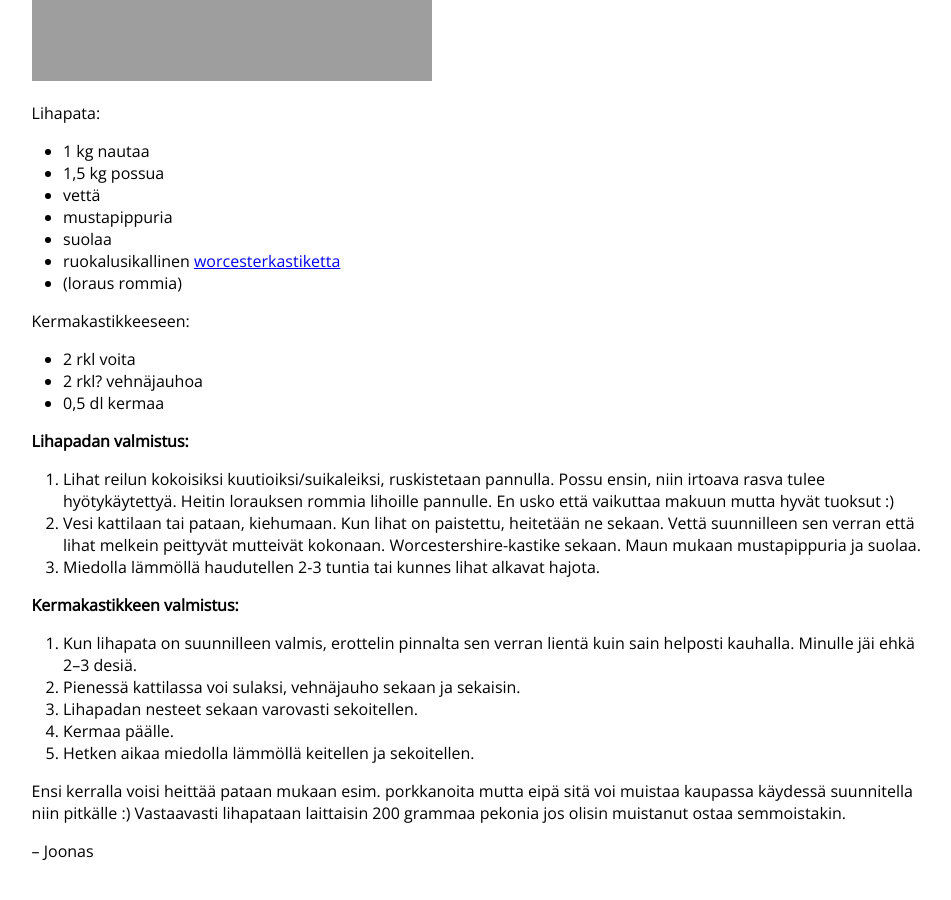
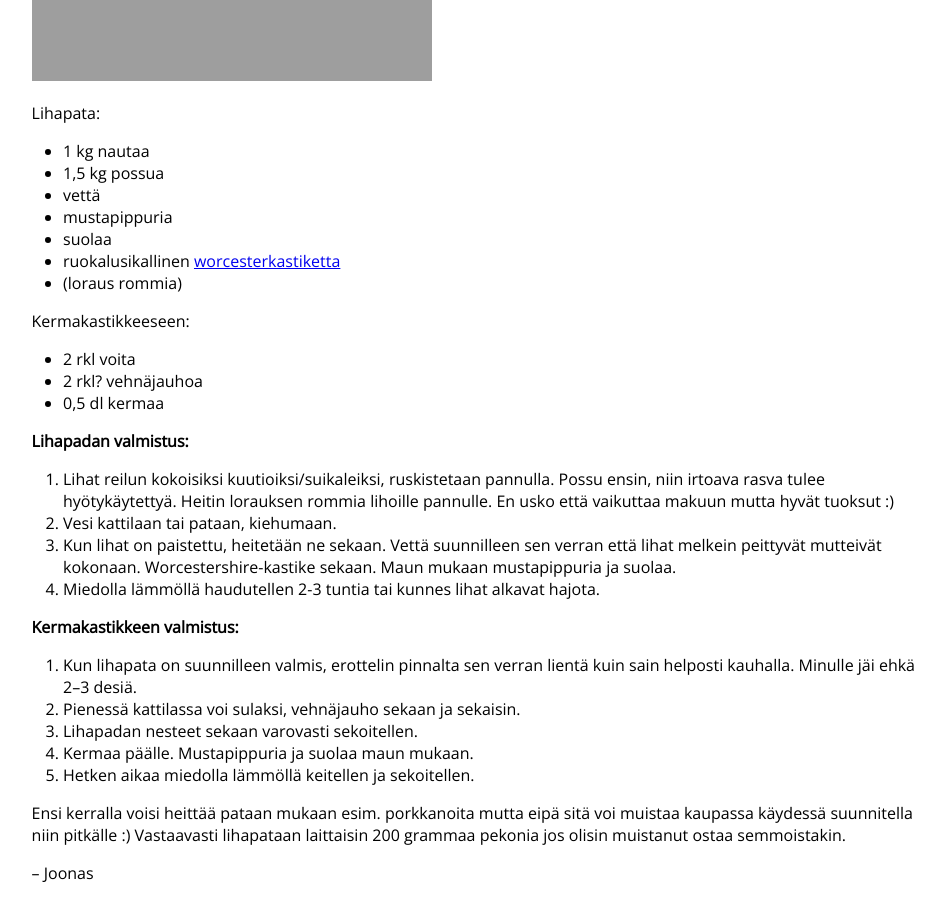
Before and after one commit to joneskoo/joneskoo.yx.fi, a Jekyll site: the page built from blog/_posts/reseptit/2014-04-13-lihapata.markdown, in a window 1280 px wide and 900 px high, scrolled down 715 px. Shown: the whole window, without its empty margins (167-1118 px from the left). Built offline with Jekyll 4.4.1, drawn with Linux system fonts in a browser that asks for light colours; Markdown is read by kramdown in place of the engine named in the settings; before the commit the page ends 1593 px from its top, so only the background shows below that.

Commit message:
Reseptin muunnelma

```diff
--- a/blog/_posts/reseptit/2014-04-13-lihapata.markdown
+++ b/blog/_posts/reseptit/2014-04-13-lihapata.markdown
@@ -39,7 +40,7 @@ Kermakastikkeeseen:
  1. Kun lihapata on suunnilleen valmis, erottelin pinnalta sen verran lientä kuin sain helposti kauhalla. Minulle jäi ehkä 2–3 desiä.
  1. Pienessä kattilassa voi sulaksi, vehnäjauho sekaan ja sekaisin.
  1. Lihapadan nesteet sekaan varovasti sekoitellen.
- 1. Kermaa päälle.
+ 1. Kermaa päälle. Mustapippuria ja suolaa maun mukaan.
  1. Hetken aikaa miedolla lämmöllä keitellen ja sekoitellen.
 
 Ensi kerralla voisi heittää pataan mukaan esim. porkkanoita mutta eipä sitä voi muistaa kaupassa käydessä suunnitella niin pitkälle :)  Vastaavasti lihapataan laittaisin 200 grammaa pekonia jos olisin muistanut ostaa semmoistakin.
```
Also changed, not shown: other parts of blog/_posts/reseptit/2014-04-13-lihapata.markdown (+2 -1 lines).
